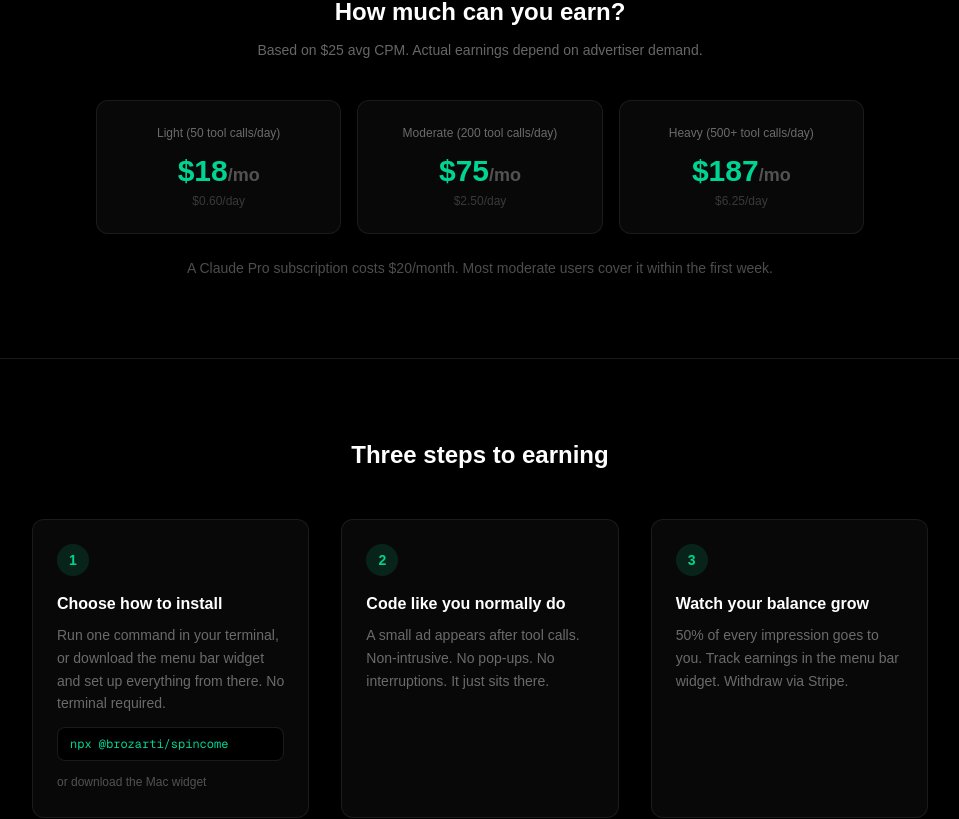
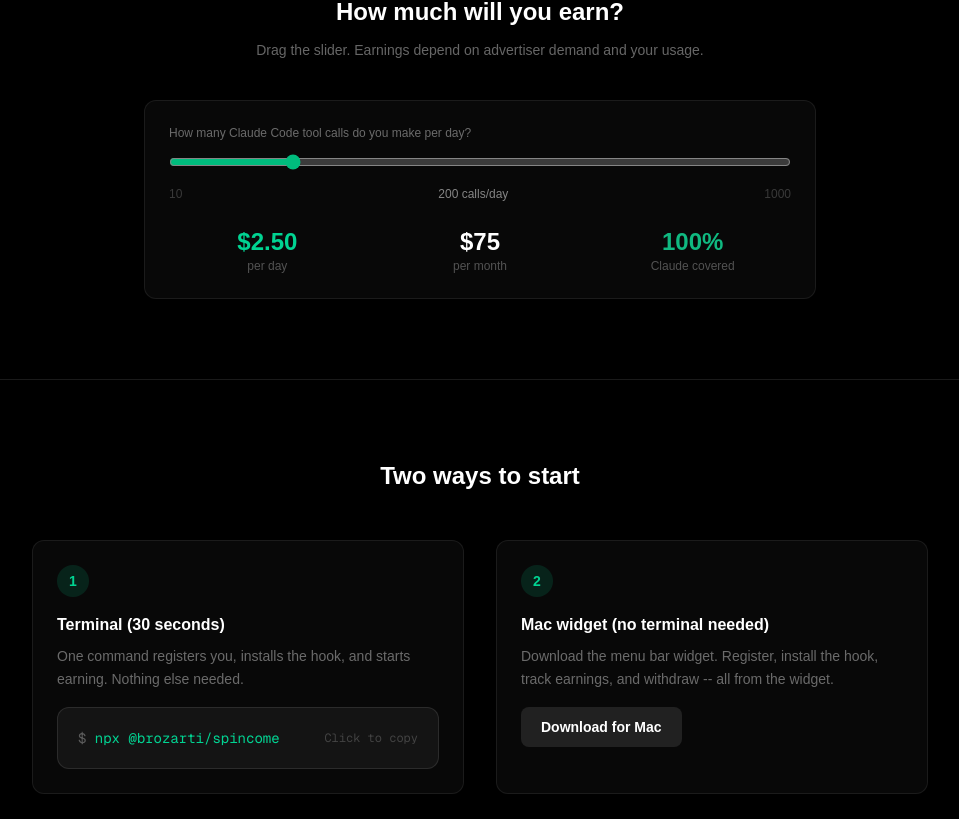
Before and after one commit to brozarti/spincome, a Next.js app in the folder apps/marketplace/: page / in a window 1280 px wide. Shown: the part 1338-2157 px from the top of the page, without its empty margins (160-1119 px from the left). Built offline with nearby package versions, Linux system fonts and the light colour scheme; no server answers; the database is empty.

Commit message:
Homepage: interactive earnings calculator, click-to-copy install, two install paths, tighter conversion flow

```diff
--- /dev/null
+++ b/apps/marketplace/app/components/copy-command.tsx
@@ -0,0 +1,28 @@
+"use client";
+
+import { useState } from "react";
+
+export function CopyCommand({ command }: { command: string }) {
+  const [copied, setCopied] = useState(false);
+
+  function copy() {
+    navigator.clipboard.writeText(command);
+    setCopied(true);
+    setTimeout(() => setCopied(false), 2000);
+  }
+
+  return (
+    <div
+      onClick={copy}
+      className="bg-white/5 border border-white/10 rounded-xl p-5 font-mono text-sm flex items-center justify-between cursor-pointer hover:border-white/20 transition-colors group"
+    >
+      <div>
+        <span className="text-white/30 select-none">$ </span>
+        <span className="text-emerald-400">{command}</span>
+      </div>
+      <span className="text-xs text-white/20 group-hover:text-white/40 transition-colors shrink-0 ml-4">
+        {copied ? "Copied!" : "Click to copy"}
+      </span>
+    </div>
+  );
+}
--- /dev/null
+++ b/apps/marketplace/app/components/earnings-calc.tsx
@@ -0,0 +1,55 @@
+"use client";
+
+import { useState } from "react";
+
+export function EarningsCalc() {
+  const [calls, setCalls] = useState(200);
+
+  const cpm = 25;
+  const devShare = 0.5;
+  const perImpression = (cpm / 1000) * devShare;
+  const cooldownPerMin = 4; // max 4 impressions/min (15s cooldown)
+  const activeMinutes = Math.min(calls / 2, 480); // assume ~2 calls/min, max 8hr day
+  const dailyImpressions = Math.min(calls, activeMinutes * cooldownPerMin);
+  const daily = dailyImpressions * perImpression;
+  const monthly = daily * 30;
+  const claudeCovered = Math.min(100, (monthly / 20) * 100);
+
+  return (
+    <div className="bg-white/3 border border-white/8 rounded-xl p-6">
+      <label className="block text-white/40 text-xs mb-3">
+        How many Claude Code tool calls do you make per day?
+      </label>
+      <input
+        type="range"
+        min="10"
+        max="1000"
+        step="10"
+        value={calls}
+        onChange={(e) => setCalls(parseInt(e.target.value))}
+        className="w-full mb-4 accent-emerald-500"
+      />
+      <div className="flex justify-between text-xs text-white/20 mb-6">
+        <span>10</span>
+        <span className="text-white/50 font-medium">{calls} calls/day</span>
+        <span>1000</span>
+      </div>
+      <div className="grid grid-cols-3 gap-4 text-center">
+        <div>
+          <p className="text-2xl font-bold text-emerald-400">${daily.toFixed(2)}</p>
+          <p className="text-white/30 text-xs">per day</p>
+        </div>
+        <div>
+          <p className="text-2xl font-bold text-white">${monthly.toFixed(0)}</p>
+          <p className="text-white/30 text-xs">per month</p>
+        </div>
+        <div>
+          <p className="text-2xl font-bold" style={{ color: claudeCovered >= 100 ? "#10b981" : "#fbbf24" }}>
+            {claudeCovered.toFixed(0)}%
+          </p>
+          <p className="text-white/30 text-xs">Claude covered</p>
+        </div>
+      </div>
+    </div>
+  );
+}
--- a/apps/marketplace/app/page.tsx
+++ b/apps/marketplace/app/page.tsx
@@ -1,12 +1,8 @@
 import Link from "next/link";
 import { Nav, Footer } from "@/app/components/nav";
 import { LiveStats } from "@/app/components/live-stats";
-
-const EARNINGS_EXAMPLES = [
-  { usage: "Light (50 tool calls/day)", daily: "$0.60", monthly: "$18" },
-  { usage: "Moderate (200 tool calls/day)", daily: "$2.50", monthly: "$75" },
-  { usage: "Heavy (500+ tool calls/day)", daily: "$6.25", monthly: "$187" },
-];
+import { EarningsCalc } from "@/app/components/earnings-calc";
+import { CopyCommand } from "@/app/components/copy-command";
 
 export default function Home() {
   return (
@@ -38,10 +34,10 @@
             Start earning -- free
           </Link>
           <Link
-            href="/advertise"
+            href="/download"
             className="border border-white/20 hover:border-white/40 text-white/70 hover:text-white px-8 py-3.5 rounded-lg transition-colors text-sm"
           >
-            Advertise to developers
+            Download Mac widget
           </Link>
         </div>
       </section>
@@ -72,7 +68,7 @@
               <p className="text-white/10"> </p>
               <p> <span className="text-cyan-400">Start free</span>  <span className="text-white/20">vercel.com</span></p>
               <p className="text-white/10"> </p>
-              <p className="text-emerald-400"> +$0.0125 earned  <span className="text-white/30">session: $0.2500 · 1.3% of Claude covered</span></p>
+              <p className="text-emerald-400"> +$0.0125 earned  <span className="text-white/30">session: $0.2500</span></p>
               <p className="text-white/20">{"─".repeat(52)}</p>
               <p className="text-white/20 mt-3">{">"} Refactoring auth module... <span className="text-emerald-400 animate-pulse">|</span></p>
             </div>
@@ -81,65 +77,37 @@
         </div>
       </section>
 
-      {/* Earnings projection */}
+      {/* Earnings calculator */}
       <section className="border-t border-white/10 px-8 py-20">
-        <div className="max-w-3xl mx-auto">
-          <h2 className="text-2xl font-bold mb-3 text-center">How much can you earn?</h2>
-          <p className="text-white/40 text-sm text-center mb-10">Based on $25 avg CPM. Actual earnings depend on advertiser demand.</p>
-          <div className="grid md:grid-cols-3 gap-4">
-            {EARNINGS_EXAMPLES.map((e) => (
-              <div key={e.usage} className="bg-white/3 border border-white/8 rounded-xl p-6 text-center">
-                <p className="text-white/40 text-xs mb-3">{e.usage}</p>
-                <p className="text-3xl font-bold text-emerald-400 mb-1">{e.monthly}<span className="text-lg text-white/30">/mo</span></p>
-                <p className="text-white/20 text-xs">{e.daily}/day</p>
-              </div>
-            ))}
-          </div>
-          <p className="text-center text-white/30 text-sm mt-6">
-            A Claude Pro subscription costs $20/month. Most moderate users cover it within the first week.
-          </p>
+        <div className="max-w-2xl mx-auto">
+          <h2 className="text-2xl font-bold mb-3 text-center">How much will you earn?</h2>
+          <p className="text-white/40 text-sm text-center mb-10">Drag the slider. Earnings depend on advertiser demand and your usage.</p>
+          <EarningsCalc />
         </div>
       </section>
 
       {/* How it works */}
       <section className="border-t border-white/10 px-8 py-20">
         <div className="max-w-4xl mx-auto">
-          <h2 className="text-2xl font-bold mb-12 text-center">Three steps to earning</h2>
-          <div className="grid md:grid-cols-3 gap-8">
-            {[
-              {
-                step: "1",
-                title: "Choose how to install",
-                desc: "Run one command in your terminal, or download the menu bar widget and set up everything from there. No terminal required.",
-                code: "npx @brozarti/spincome",
-              },
-              {
-                step: "2",
-                title: "Code like you normally do",
-                desc: "A small ad appears after tool calls. Non-intrusive. No pop-ups. No interruptions. It just sits there.",
-              },
-              {
-                step: "3",
-                title: "Watch your balance grow",
-                desc: "50% of every impression goes to you. Track earnings in the menu bar widget. Withdraw via Stripe.",
-              },
-            ].map((item) => (
-              <div key={item.step} className="bg-white/3 border border-white/8 rounded-xl p-6">
-                <div className="w-8 h-8 rounded-full bg-emerald-500/15 text-emerald-400 flex items-center justify-center text-sm font-bold mb-4">{item.step}</div>
-                <h3 className="font-semibold mb-2">{item.title}</h3>
-                <p className="text-white/40 text-sm leading-relaxed mb-3">{item.desc}</p>
-                {item.code && (
-                  <>
-                    <code className="block bg-black border border-white/10 rounded-lg px-3 py-2 text-xs text-emerald-400 font-mono mb-2">
-                      {item.code}
-                    </code>
-                    <Link href="/download" className="text-xs text-white/30 hover:text-white/50 transition-colors">
-                      or download the Mac widget
-                    </Link>
-                  </>
-                )}
-              </div>
-            ))}
+          <h2 className="text-2xl font-bold mb-12 text-center">Two ways to start</h2>
+          <div className="grid md:grid-cols-2 gap-8">
+            <div className="bg-white/3 border border-white/8 rounded-xl p-6">
+              <div className="w-8 h-8 rounded-full bg-emerald-500/15 text-emerald-400 flex items-center justify-center text-sm font-bold mb-4">1</div>
+              <h3 className="font-semibold mb-2">Terminal (30 seconds)</h3>
+              <p className="text-white/40 text-sm leading-relaxed mb-4">One command registers you, installs the hook, and starts earning. Nothing else needed.</p>
+              <CopyCommand command="npx @brozarti/spincome" />
+            </div>
+            <div className="bg-white/3 border border-white/8 rounded-xl p-6">
+              <div className="w-8 h-8 rounded-full bg-emerald-500/15 text-emerald-400 flex items-center justify-center text-sm font-bold mb-4">2</div>
+              <h3 className="font-semibold mb-2">Mac widget (no terminal needed)</h3>
+              <p className="text-white/40 text-sm leading-relaxed mb-4">Download the menu bar widget. Register, install the hook, track earnings, and withdraw -- all from the widget.</p>
+              <Link
+                href="/download"
+                className="inline-block bg-white/10 hover:bg-white/15 text-white font-semibold px-5 py-2.5 rounded-lg text-sm transition-colors"
+              >
+                Download for Mac
+              </Link>
+            </div>
           </div>
         </div>
       </section>
@@ -147,14 +115,14 @@
       {/* Why it works for advertisers */}
       <section className="border-t border-white/10 px-8 py-20">
         <div className="max-w-4xl mx-auto">
-          <h2 className="text-2xl font-bold mb-3 text-center">Why advertisers pay premium CPMs</h2>
+          <h2 className="text-2xl font-bold mb-3 text-center">Why advertisers pay premium rates</h2>
           <p className="text-white/40 text-sm text-center mb-10">This is why your earnings are real.</p>
           <div className="grid md:grid-cols-4 gap-4">
             {[
               { value: "0", label: "Ad blockers", desc: "Terminal ads. uBlock can't touch them." },
               { value: "100%", label: "Senior devs", desc: "Every viewer is an active developer." },
               { value: "10s+", label: "View time", desc: "Ads sit while Claude thinks." },
-              { value: "$25+", label: "Avg CPM", desc: "Developer audiences command premium rates." },
+              { value: "In-flow", label: "Context", desc: "Ads appear when devs need tools most." },
             ].map((s) => (
               <div key={s.label} className="bg-white/3 border border-white/8 rounded-xl p-5 text-center">
                 <p className="text-2xl font-bold text-emerald-400 mb-1">{s.value}</p>
@@ -182,6 +150,31 @@
         </div>
       </section>
 
+      {/* For advertisers */}
+      <section className="border-t border-white/10 px-8 py-16">
+        <div className="max-w-2xl mx-auto text-center">
+          <h2 className="text-xl font-bold mb-2">Want to reach developers?</h2>
+          <p className="text-white/40 text-sm mb-6">
+            Second-price auction. Target by language and framework. $10 minimum budget.
+            Your ad appears when developers are actively coding -- the highest-intent moment possible.
+          </p>
+          <div className="flex justify-center gap-4">
+            <Link
+              href="/advertise"
+              className="bg-white/10 hover:bg-white/15 text-white font-semibold px-6 py-2.5 rounded-lg text-sm transition-colors"
+            >
+              Launch a campaign
+            </Link>
+            <Link
+              href="/bids"
+              className="border border-white/10 hover:border-white/20 text-white/50 hover:text-white px-6 py-2.5 rounded-lg text-sm transition-colors"
+            >
+              See live bids
+            </Link>
+          </div>
+        </div>
+      </section>
+
       <Footer />
     </main>
   );
--- a/apps/marketplace/app/setup/page.tsx
+++ b/apps/marketplace/app/setup/page.tsx
@@ -2,6 +2,7 @@
 
 import Link from "next/link";
 import { Nav } from "@/app/components/nav";
+import { CopyCommand } from "@/app/components/copy-command";
 
 export default function SetupPage() {
   return (
@@ -12,9 +13,8 @@
         <h1 className="text-3xl font-bold mb-2">Get set up in 30 seconds</h1>
         <p className="text-white/50 mb-10">Run this in your terminal. That&apos;s it.</p>
 
-        <div className="bg-white/5 border border-white/10 rounded-xl p-6 font-mono text-sm mb-8 text-left">
-          <span className="text-white/30 select-none">$ </span>
-          <span className="text-emerald-400">npx @brozarti/spincome</span>
+        <div className="mb-8">
+          <CopyCommand command="npx @brozarti/spincome" />
         </div>
 
         <ul className="space-y-4 text-sm text-white/60 text-left">
```
